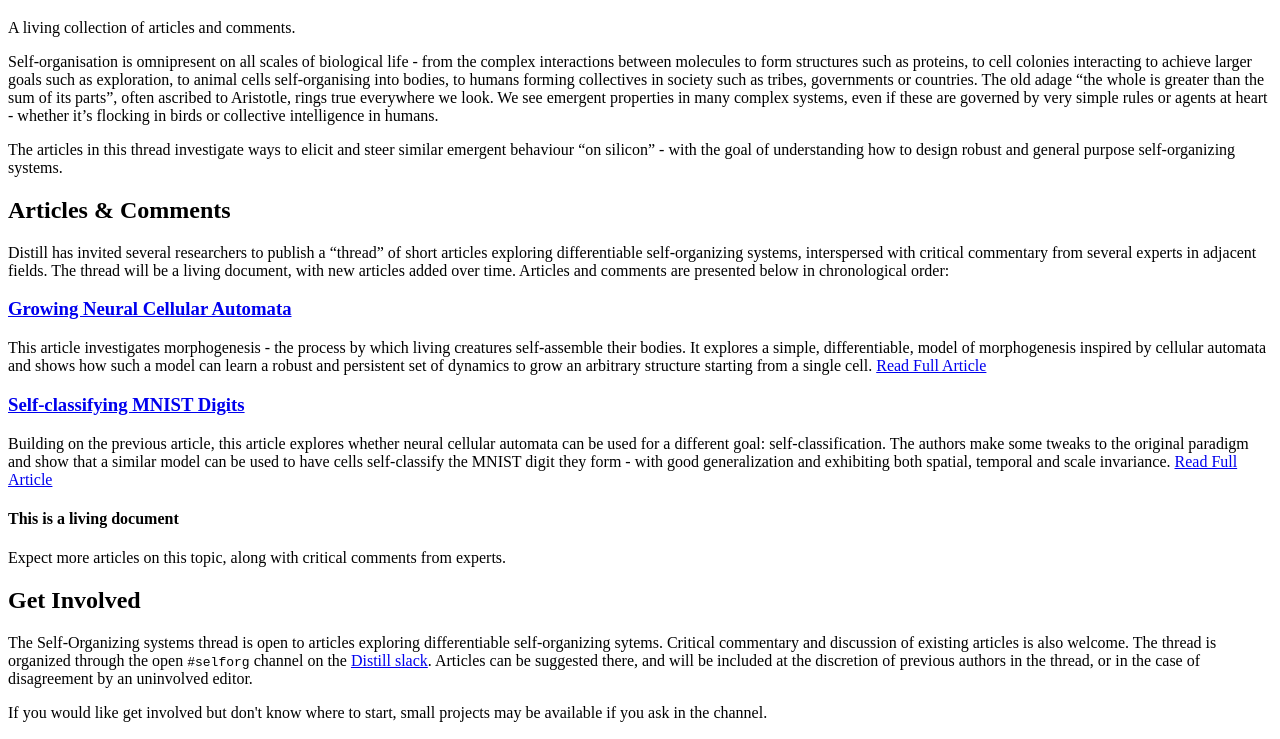
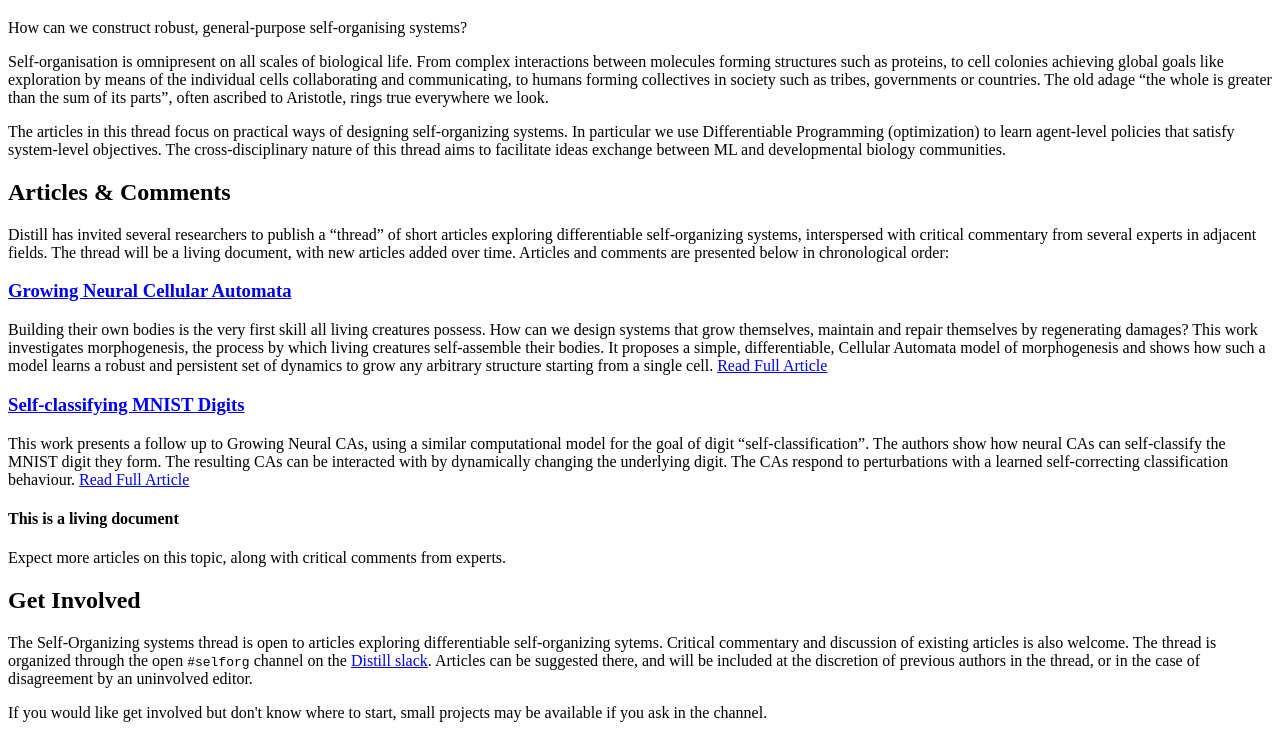
Before and after one commit to distillpub/post--selforg-overview, a Svelte app: page / in a window 1280 px wide. Shown: the part 61-800 px from the top of the page. Built offline with nearby package versions, Linux system fonts and the light colour scheme; a script that the page names is missing.

Commit message:
update overview text + build

```diff
--- a/src/index.ejs
+++ b/src/index.ejs
@@ -67,7 +67,7 @@
 
     <d-title>
         <h1>Thread: <i>Differentiable Self-organizing Systems</i></h1>
-        <p>A living collection of articles and comments.</p>
+        <p>How can we construct robust, general-purpose self-organising systems?</p>
     </d-title>
 
     <style>
@@ -80,28 +80,12 @@
 
 
         <p>
-            Self-organisation is omnipresent on all scales of biological life
-            - from the complex interactions between molecules to form structures such as proteins,
-            to cell colonies interacting to achieve larger goals such as exploration, to animal cells self-organising into bodies,
-            to humans forming collectives in society such as tribes, governments or countries.
-            The old adage “the whole is greater than the sum of its parts”, often ascribed to Aristotle, rings true everywhere we look.
-            We see emergent properties in many complex systems, even if these are governed by very simple rules or agents at heart
-            - whether it’s flocking in birds or collective intelligence in humans.
-        </p>
-
+        Self-organisation is omnipresent on all scales of biological life. From complex interactions between molecules forming structures such as proteins, to cell colonies achieving global goals like exploration by means of the individual cells collaborating and communicating, to humans forming collectives in society such as tribes, governments or countries. The old adage “the whole is greater than the sum of its parts”, often ascribed to Aristotle, rings true everywhere we look.
+       </p>
 
         <p>
-            The articles in this thread investigate ways to elicit and steer similar emergent behaviour “on silicon”
-            - with the goal of understanding how to design robust and general purpose self-organizing systems.
-        </p>
-
-
-        <!--<p>
-            Complex structures in nature form in a way that’s drastically different from those human’s create.
-            Global order emerges from local interactions between tiny constituent particles -- a process called self-organization.
-            These self-organizing systems can be remarkably flexible and robust.
-            As a result, there’s been significant research interest in engineering self-organizing systems, but it remains an open research topic.
-        </p>-->
+The articles in this thread focus on practical ways of designing self-organizing systems. In particular we use Differentiable Programming (optimization) to learn agent-level policies that satisfy system-level objectives. The cross-disciplinary nature of this thread aims to facilitate ideas exchange between ML and developmental biology communities.
+       </p>
 
 
 
@@ -139,11 +123,7 @@
                     </div>
                 </header>
                 <p class="summary">
-                    This article investigates morphogenesis -
-                    the process by which living creatures self-assemble their bodies.
-                    It explores a simple, differentiable, model of morphogenesis inspired by cellular automata
-                    and shows how such a model can learn a robust and persistent set of dynamics
-                    to grow an arbitrary structure starting from a single cell.
+                Building their own bodies is the very first skill all living creatures possess. How can we design systems that grow themselves, maintain and repair themselves by regenerating damages? This work investigates morphogenesis, the process by which living creatures self-assemble their bodies. It proposes a simple, differentiable, Cellular Automata model of morphogenesis and shows how such a model learns a robust and persistent set of dynamics to grow any arbitrary structure starting from a single cell.
                     <a class="continue" href="/2020/growing-ca/">
                         Read Full Article
                     </a>
@@ -174,10 +154,7 @@
                     </div>
                 </header>
                 <p class="summary">
-                    Building on the previous article, this article explores whether neural cellular automata can be used for a different goal:
-                      self-classification.
-                     The authors make some tweaks to the original paradigm and show that a similar model can be used to have cells
-                     self-classify the MNIST digit they form - with good generalization and exhibiting both spatial, temporal and scale invariance.
+                This work presents a follow up to Growing Neural CAs, using a similar computational model for the goal of digit “self-classification”. The authors show how neural CAs can self-classify the MNIST digit they form. The resulting CAs can be interacted with by dynamically changing the underlying digit. The CAs respond to perturbations with a learned self-correcting classification behaviour.
                     <a class="continue" href="/2020/selforg/mnist/">
                         Read Full Article
                     </a>
```
Also changed, not shown: public/index.bundle.js (+1 -1 lines), public/index.html.
